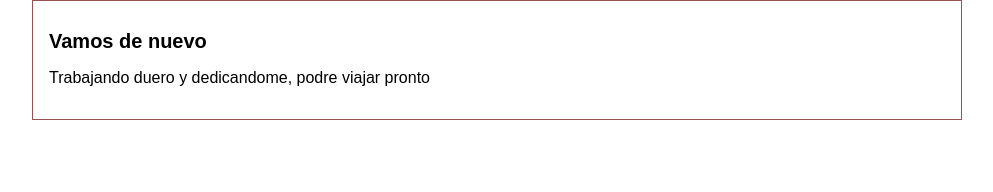
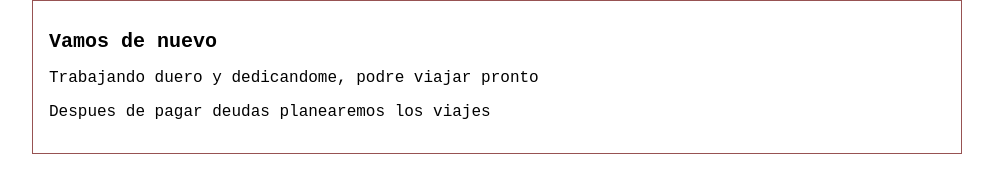
Before and after one commit to Sr0Horus/pruebas-de-git, a plain HTML site: page index.html in a window 1280 px wide. Shown: the whole page, without its empty margins (143-1136 px from the left). Drawn offline with Linux system fonts and the light colour scheme.

Commit message:
Agregado nuevo contenido y tipografia

```diff
--- a/css/estilo.css
+++ b/css/estilo.css
@@ -1,7 +1,7 @@
 body{
     color: rgb(0, 0, 0);
     text-align: center;
-    font-family: Arial, Helvetica, sans-serif;
+    font-family: 'Courier New', Courier, monospace;
     font-size: 16px;
     margin: 0;
     padding: 0;
--- a/index.html
+++ b/index.html
@@ -12,6 +12,9 @@
         <h1>Vamos de nuevo</h1>
         <p>Trabajando duero y dedicandome, podre viajar pronto</p>
         </div>
+        <div>
+            <p>Despues de pagar deudas planearemos los viajes</p>
+        </div>
     </div>
 </body>
 </html>
```
